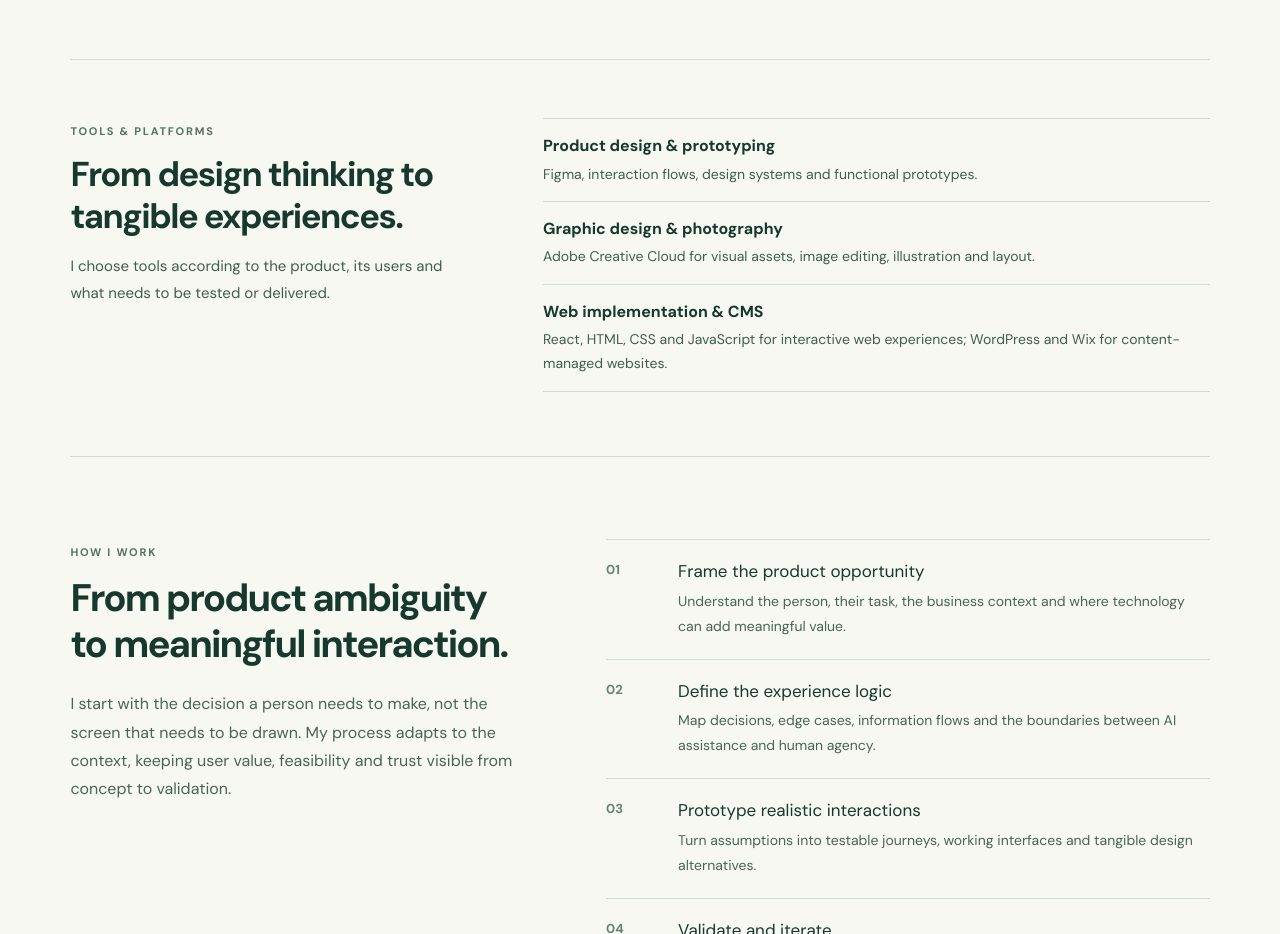
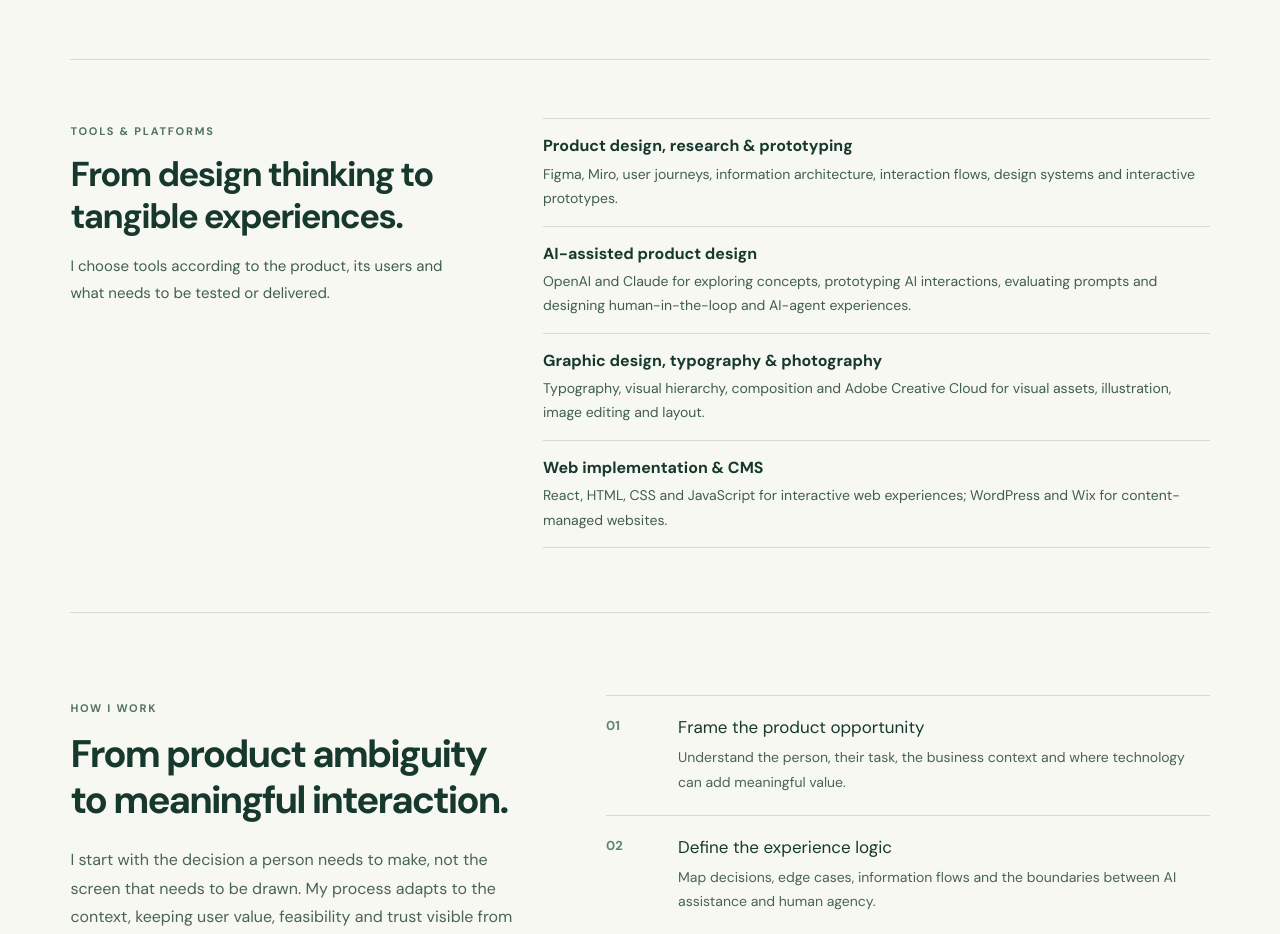
Before and after one commit to viktoriyamik/vik-portfolio, a React (Vite) app: page / in a window 1280 px wide. Shown: the part 4100-5034 px from the top of the page. Built offline with nearby package versions, Linux system fonts and the light colour scheme.

Commit message:
Add typography Miro OpenAI Claude and agent interaction design to tools

```diff
--- a/src/WhoIAmSection.tsx
+++ b/src/WhoIAmSection.tsx
@@ -88,8 +88,9 @@ export default function WhoIAmSection() {
           <p>I choose tools according to the product, its users and what needs to be tested or delivered.</p>
         </div>
         <div className="vm-about-toolkit-list">
-          <div><h4>Product design &amp; prototyping</h4><p>Figma, interaction flows, design systems and functional prototypes.</p></div>
-          <div><h4>Graphic design &amp; photography</h4><p>Adobe Creative Cloud for visual assets, image editing, illustration and layout.</p></div>
+          <div><h4>Product design, research &amp; prototyping</h4><p>Figma, Miro, user journeys, information architecture, interaction flows, design systems and interactive prototypes.</p></div>
+          <div><h4>AI-assisted product design</h4><p>OpenAI and Claude for exploring concepts, prototyping AI interactions, evaluating prompts and designing human-in-the-loop and AI-agent experiences.</p></div>
+          <div><h4>Graphic design, typography &amp; photography</h4><p>Typography, visual hierarchy, composition and Adobe Creative Cloud for visual assets, illustration, image editing and layout.</p></div>
           <div><h4>Web implementation &amp; CMS</h4><p>React, HTML, CSS and JavaScript for interactive web experiences; WordPress and Wix for content-managed websites.</p></div>
         </div>
       </section>
```
